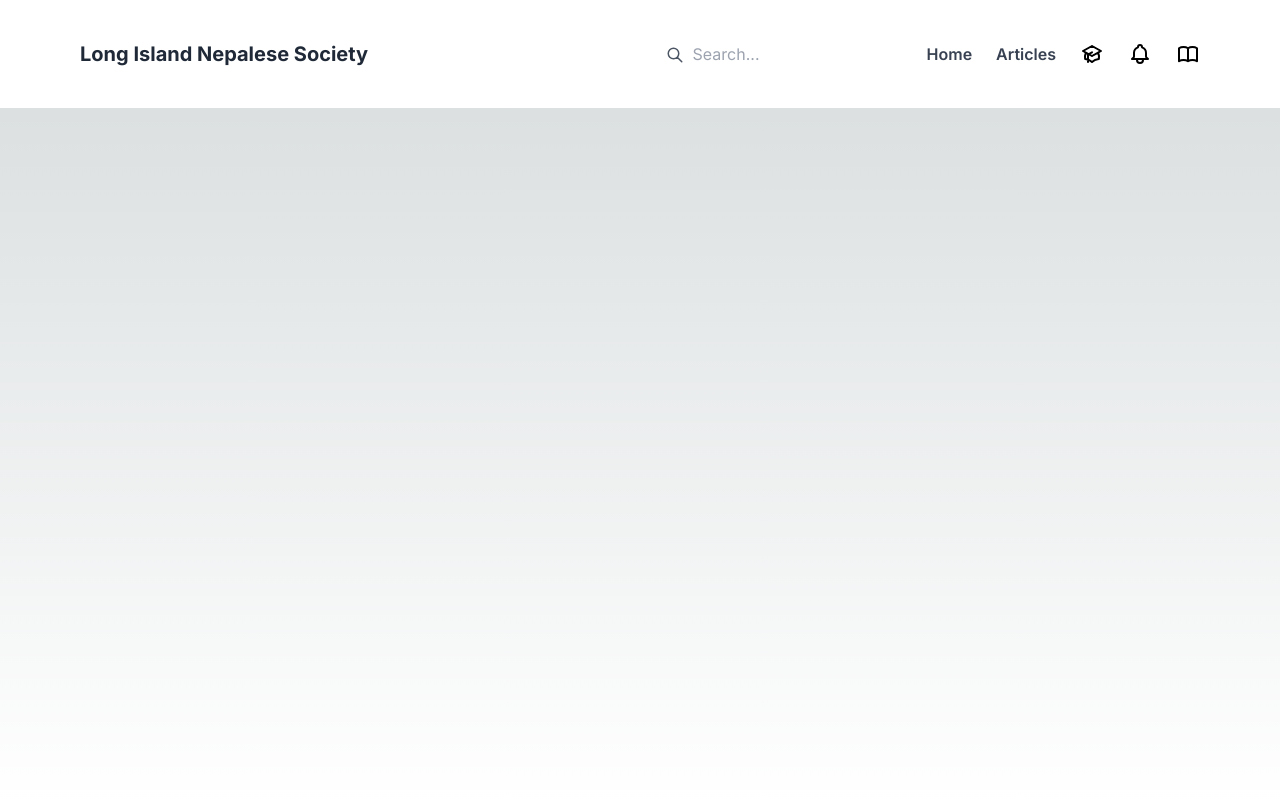
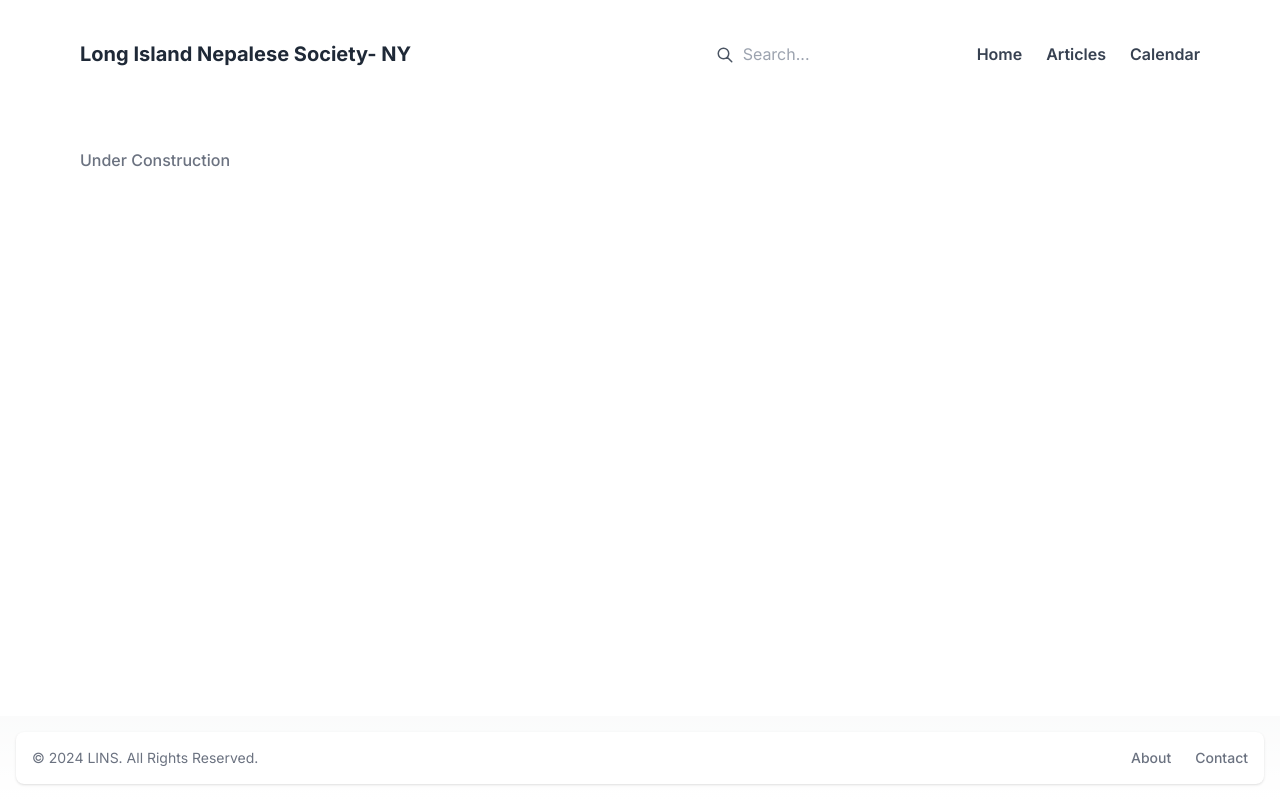
Before and after one commit to LINS-NY/longisland, a Next.js app: page / in a window 1280 px wide. Built offline with nearby package versions, Linux system fonts and the light colour scheme.

Commit message:
doing the thing

```diff
--- a/src/app/page.tsx
+++ b/src/app/page.tsx
@@ -1,9 +1,13 @@
 import Header from "../components/Header/Header";
+import Body from "../components/Body/Body"
+import Footer from "../components/Footer/Footer"
 
 export default function Home() {
   return (
-    <main className="flex min-h-screen flex-col ">
+    <main className="flex flex-col h-screen overflow-hidden">
       <Header/>
+      <Body/>
+      <Footer/>
     </main>
   );
 }
--- /dev/null
+++ b/src/components/Body/Body.jsx
@@ -0,0 +1,13 @@
+import * as React from 'react';
+
+const Body = () => {
+    return(
+        <div class="h-svh  bg-white">
+            <div class="px-20 py-10 font-medium text-gray-500">
+                Under Construction
+            </div>
+        </div>
+    )
+}
+
+export default Body
--- /dev/null
+++ b/src/components/Footer/Footer.jsx
@@ -0,0 +1,25 @@
+import * as React from 'react';
+
+
+const Footer = () => {
+    return(
+
+
+        <footer class="bg-white rounded-lg shadow m-4 dark:bg-gray-800">
+            <div class="w-full mx-auto max-w-screen-xl p-4 md:flex md:items-center md:justify-between">
+            <span class="text-sm text-gray-500 sm:text-center dark:text-gray-400">© 2024 LINS. All Rights Reserved.
+            </span>
+            <ul class="flex flex-wrap items-center mt-3 text-sm font-medium text-gray-500 dark:text-gray-400 sm:mt-0">
+                <li>
+                    <a href="#" class="hover:underline me-4 md:me-6">About</a>
+                </li>
+                <li>
+                    <a href="#" class="hover:underline">Contact</a>
+                </li>
+            </ul>
+            </div>
+        </footer>
+    )
+}
+
+export default Footer
--- a/src/components/Header/Header.jsx
+++ b/src/components/Header/Header.jsx
@@ -5,7 +5,7 @@ const Header = () => {
     return (
         <header>
         <nav class="flex justify-between px-20 py-10 items-center bg-white">
-            <h1 class="text-xl text-gray-800 font-bold">Long Island Nepalese Society</h1>
+            <h1 class="text-xl text-gray-800 font-bold">Long Island Nepalese Society- NY</h1>
             <div class="flex items-center">
             <div class="flex items-center">
             <svg xmlns="http://www.w3.org/2000/svg" class="h-5 w-5 pt-0.5 text-gray-600" fill="none" viewBox="0 0 24 24" stroke="currentColor">
@@ -14,25 +14,9 @@ const Header = () => {
             <input class="ml-2 outline-none bg-transparent font-" type="text" name="search" id="search" placeholder="Search..." />
             </div>
             <ul class="flex items-center space-x-6">
-            <li class="font-semibold text-gray-700">Home</li>
-            <li class="font-semibold text-gray-700">Articles</li>
-            <li>
-                <svg xmlns="http://www.w3.org/2000/svg" class="h-6 w-6" fill="none" viewBox="0 0 24 24" stroke="currentColor">
-                <path d="M12 14l9-5-9-5-9 5 9 5z" />
-                <path d="M12 14l6.16-3.422a12.083 12.083 0 01.665 6.479A11.952 11.952 0 0012 20.055a11.952 11.952 0 00-6.824-2.998 12.078 12.078 0 01.665-6.479L12 14z" />
-                <path stroke-linecap="round" stroke-linejoin="round" stroke-width="2" d="M12 14l9-5-9-5-9 5 9 5zm0 0l6.16-3.422a12.083 12.083 0 01.665 6.479A11.952 11.952 0 0012 20.055a11.952 11.952 0 00-6.824-2.998 12.078 12.078 0 01.665-6.479L12 14zm-4 6v-7.5l4-2.222" />
-                </svg>
-            </li>
-            <li>
-                <svg xmlns="http://www.w3.org/2000/svg" class="h-6 w-6" fill="none" viewBox="0 0 24 24" stroke="currentColor">
-                <path stroke-linecap="round" stroke-linejoin="round" stroke-width="2" d="M15 17h5l-1.405-1.405A2.032 2.032 0 0118 14.158V11a6.002 6.002 0 00-4-5.659V5a2 2 0 10-4 0v.341C7.67 6.165 6 8.388 6 11v3.159c0 .538-.214 1.055-.595 1.436L4 17h5m6 0v1a3 3 0 11-6 0v-1m6 0H9" />
-                </svg>
-            </li>
-            <li>
-                <svg xmlns="http://www.w3.org/2000/svg" class="h-6 w-6" fill="none" viewBox="0 0 24 24" stroke="currentColor">
-                <path stroke-linecap="round" stroke-linejoin="round" stroke-width="2" d="M12 6.253v13m0-13C10.832 5.477 9.246 5 7.5 5S4.168 5.477 3 6.253v13C4.168 18.477 5.754 18 7.5 18s3.332.477 4.5 1.253m0-13C13.168 5.477 14.754 5 16.5 5c1.747 0 3.332.477 4.5 1.253v13C19.832 18.477 18.247 18 16.5 18c-1.746 0-3.332.477-4.5 1.253" />
-                </svg>
-            </li>
+                <li class="font-semibold text-gray-700">Home</li>
+                <li class="font-semibold text-gray-700">Articles</li>
+                <li class="font-semibold text-gray-700">Calendar</li>
             </ul>
         </div>
         </nav>
```
